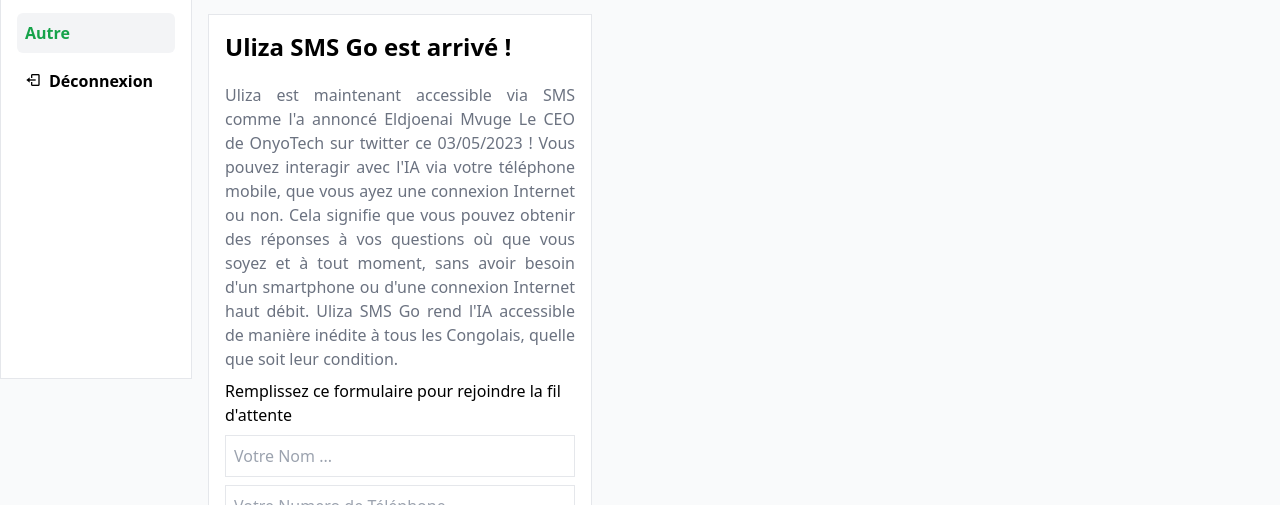
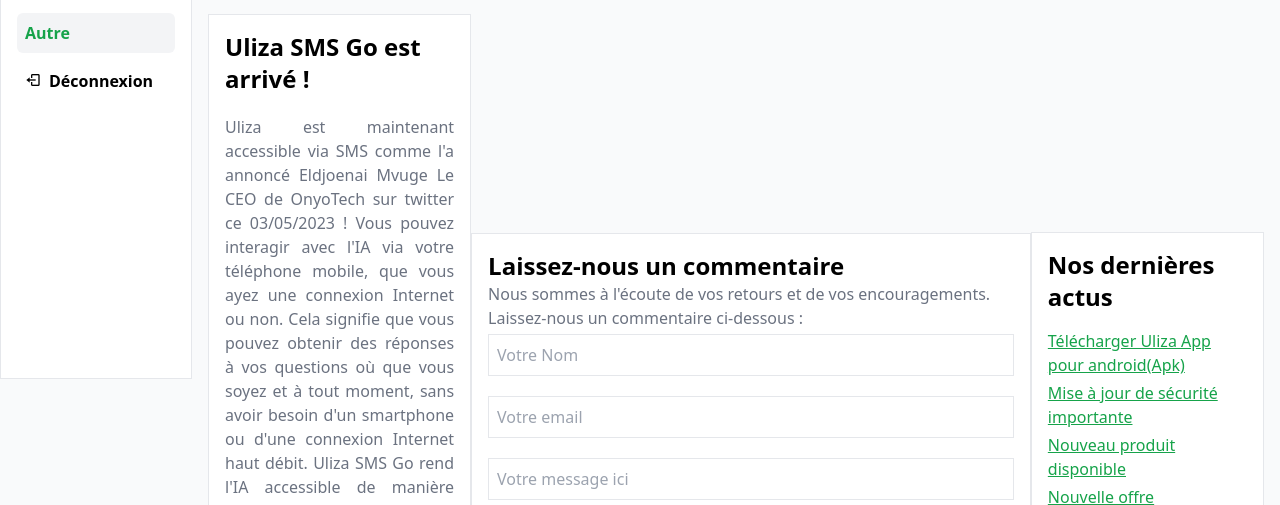
Before and after one commit to Likeur/uliza-chat, a website: page pages/dashboard.html in a window 1280 px wide. Shown: the part 421-926 px from the top of the page. Drawn offline with nearby package versions, Linux system fonts and the light colour scheme.

Commit message:
Add files via upload

```diff
--- a/pages/dashboard.html
+++ b/pages/dashboard.html
@@ -92,7 +92,7 @@
                     </div>
 
                 </div>
-                <div class="mt-5">
+                <div class="mt-5 items-center flex flex-col lg:flex-row">
                     <div class="lg:w-96 bg-white border p-4">
                          <div>
                             <h2 class="font-semibold text-2xl">Uliza SMS Go est arrivé !</h2>
@@ -100,10 +100,39 @@
                          </div>
                          <form action="" class="mt-2">
                             <h1 class="font-medium">Remplissez ce formulaire  pour rejoindre la fil d'attente</h1>
-                            <input type="text" placeholder="Votre Nom ... " class="border p-2 mt-2 w-full "> <br>
-                            <input type="tel" placeholder="Votre Numero de Téléphone" class="border w-full p-2 mt-2"> <br>
+                            <input type="text" placeholder="Votre Nom ... " class="border p-2 mt-2 w-full  outline-none"> <br>
+                            <input type="tel" placeholder="Votre Numero de Téléphone" class="border w-full p-2 mt-2 outline-none"> <br>
                             <button type="submit" class="bg-green-600 p-2 text-white mt-2 w-32 hover:bg-green-500">Envoyer</button>
                          </form>
+                    </div>
+
+                    <div class="">
+                        <div class="border bg-white p-4 mt-4 lg:ml-5 w-80">
+                            <h3 class="text-2xl font-semibold">Laissez-nous un commentaire</h3>
+                            <p class="text-gray-500 mt-3">Nous sommes à l'écoute de vos retours et de vos encouragements. Laissez-nous un commentaire ci-dessous :</p>
+                            <form action="" class="flex flex-col mt-3">
+                                <div>
+
+                                    <input type="text" name="" placeholder="Votre Nom" id="" class="border w-full p-2  outline-none mt-1"> <br>
+
+                                    <input type="email" name="" placeholder="Votre email" id="" class="border w-full p-2 mt-5 outline-none">
+                                </div>
+                                <div class="mt-5">
+                                    <input type="text" name="" id="" placeholder="Votre message ici" class="border outline-none  h-32 p-2 w-full">
+                                    <button type="submit" class="bg-green-600 text-white p-2 mt-2">Envoyer</button>
+                                </div>
+                            </form>
+                        </div>
+                    </div>
+
+                    <div class="border bg-white p-4 w-80 h-52 mt-5 lg:mt-0 lg:ml-5">
+                        <h1 class="text-2xl font-semibold">Nos dernières actus</h1>
+                        <div class="mt-4">
+                            <a href="" class="underline text-green-600">Télécharger Uliza App pour android(Apk)</a>
+                            <a href="" class="underline text-green-600 block mt-1">Mise à jour de sécurité importante</a>
+                            <a href="" class="underline text-green-600 block mt-1">Nouveau produit disponible</a>
+                            <a href="" class="underline text-green-600 block mt-1">Nouvelle offre promotionelle</a>
+                        </div>
                     </div>
                 </div>
             </section>
```
